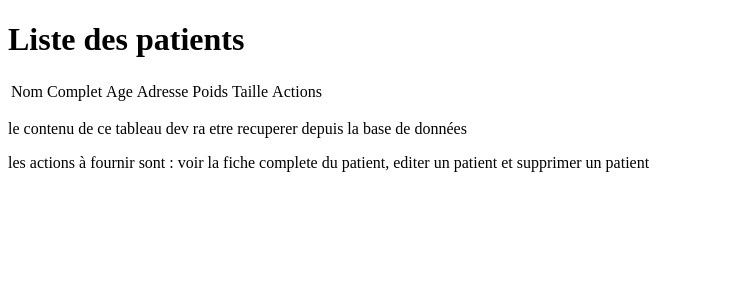
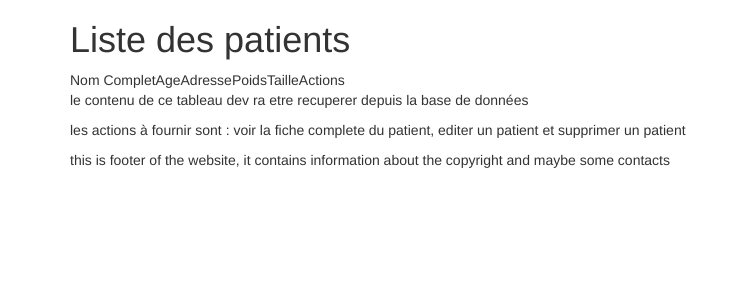
Before and after one commit to abdoulinho00/mariam, a PHP site: page /patient/list.php in a window 1280 px wide. Shown: the top 300 px of the page, without its empty margins (0-740 px from the left). Run offline with PHP 8.4, Linux system fonts and the light colour scheme.

Commit message:
adding bootstrap to project

```diff
--- a/patient/list.php
+++ b/patient/list.php
@@ -2,10 +2,12 @@
 <html>
 	<head>
 		<title>Liste des patients</title>
+		<?php include "../util/meta.php" ; ?>
 	</head>
 	<body>
+		<div class="container">
 		<h1>Liste des patients</h1>
-		<table>
+		<table clas="table">
 			<thead>
 				<tr>
 					<td>Nom Complet</td>
@@ -19,5 +21,7 @@
 		</table>
 		<p> le contenu de ce tableau dev ra etre recuperer depuis la base de données</p>
 		<p> les actions à fournir sont : voir la fiche complete du patient, editer un patient et supprimer un patient</p>
+		<?php include "../util/footer.php" ; ?>
+		</div>
 	</body>
 </html>
--- /dev/null
+++ b/util/footer.php
@@ -0,0 +1,5 @@
+<div class="center-block">
+<p >this is footer of the website, it contains information about the copyright and maybe some contacts</p>
+</div>
+<!-- Latest compiled and minified JavaScript -->
+<script src="https://maxcdn.bootstrapcdn.com/bootstrap/3.3.7/js/bootstrap.min.js" integrity="sha384-Tc5IQib027qvyjSMfHjOMaLkfuWVxZxUPnCJA7l2mCWNIpG9mGCD8wGNIcPD7Txa" crossorigin="anonymous"></script>
--- /dev/null
+++ b/util/meta.php
@@ -0,0 +1,4 @@
+<link rel="stylesheet" href="https://maxcdn.bootstrapcdn.com/bootstrap/3.3.7/css/bootstrap.min.css" integrity="sha384-BVYiiSIFeK1dGmJRAkycuHAHRg32OmUcww7on3RYdg4Va+PmSTsz/K68vbdEjh4u" crossorigin="anonymous">
+
+<!-- Optional theme -->
+<link rel="stylesheet" href="https://maxcdn.bootstrapcdn.com/bootstrap/3.3.7/css/bootstrap-theme.min.css" integrity="sha384-rHyoN1iRsVXV4nD0JutlnGaslCJuC7uwjduW9SVrLvRYooPp2bWYgmgJQIXwl/Sp" crossorigin="anonymous">
```
Also changed, not shown: util/header.php (added, +7 -0 lines), 1 other file.
